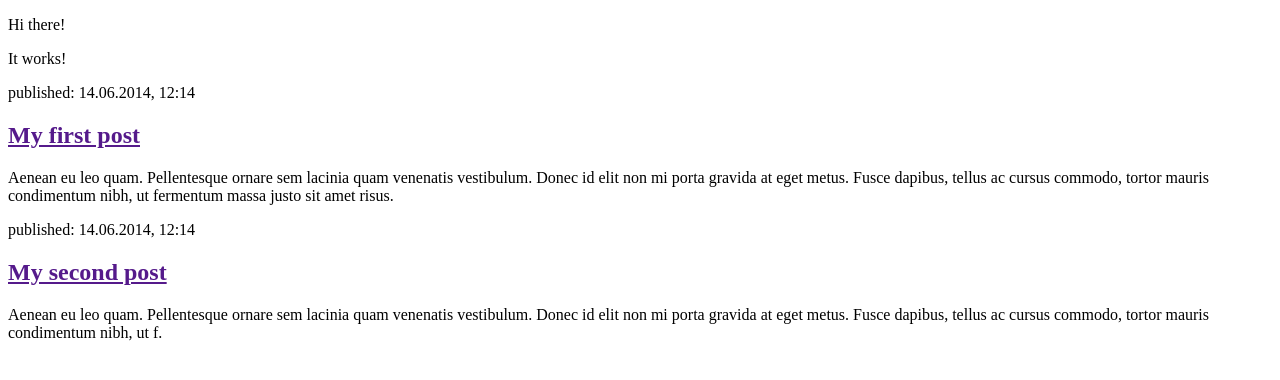
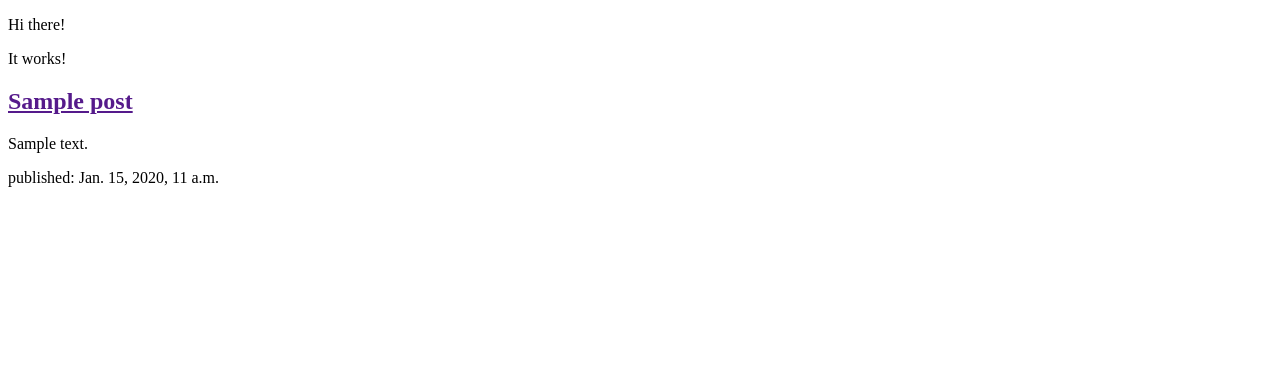
Before and after one commit to tamyksu/my-first-blog, a Django app: page / in a window 1280 px wide. Shown: the top 380 px of the page. Run offline with Django 3.2, Linux system fonts and the light colour scheme; tables that the repository leaves empty hold one stand-in row (values such as "Sample post").

Commit message:
Modified templates to display posts from database

```diff
--- a/marcador/views.py
+++ b/marcador/views.py
@@ -1,5 +1,8 @@
 from django.shortcuts import render
+from django.utils import timezone
+from .models import Post
 
 # Create your views here.
 def post_list(request):
-    return render(request, 'marcador/post_list.html', {})
+    posts = Post.objects.filter(published_date__lte=timezone.now()).order_by('published_date')
+    return render(request, 'marcador/post_list.html', {'posts': posts})
--- a/templates/marcador/post_list.html
+++ b/templates/marcador/post_list.html
@@ -6,16 +6,14 @@
 <body>
     <p>Hi there!</p>
     <p>It works!</p>
+{% for post in posts %}
  <article>
-            <time>published: 14.06.2014, 12:14</time>
-            <h2><a href="">My first post</a></h2>
-            <p>Aenean eu leo quam. Pellentesque ornare sem lacinia quam venenatis vestibulum. Donec id elit non mi porta gravida at eget metus. Fusce dapibus, tellus ac cursus commodo, tortor mauris condimentum nibh, ut fermentum massa justo sit amet risus.</p>
+
+            <h2><a href="">{{ post.title }}</a></h2>
+            <p>{{ post.text|linebreaksbr }}</p>
+          <time>published: {{ post.published_date }}</time>
         </article>
- <article>
-            <time>published: 14.06.2014, 12:14</time>
-            <h2><a href="">My second post</a></h2>
-            <p>Aenean eu leo quam. Pellentesque ornare sem lacinia quam venenatis vestibulum. Donec id elit non mi porta gravida at eget metus. Fusce dapibus, tellus ac cursus commodo, tortor mauris condimentum nibh, ut f.</p>
-        </article>
+{% endfor %}
 </body>
 </html>
 </html>
```
